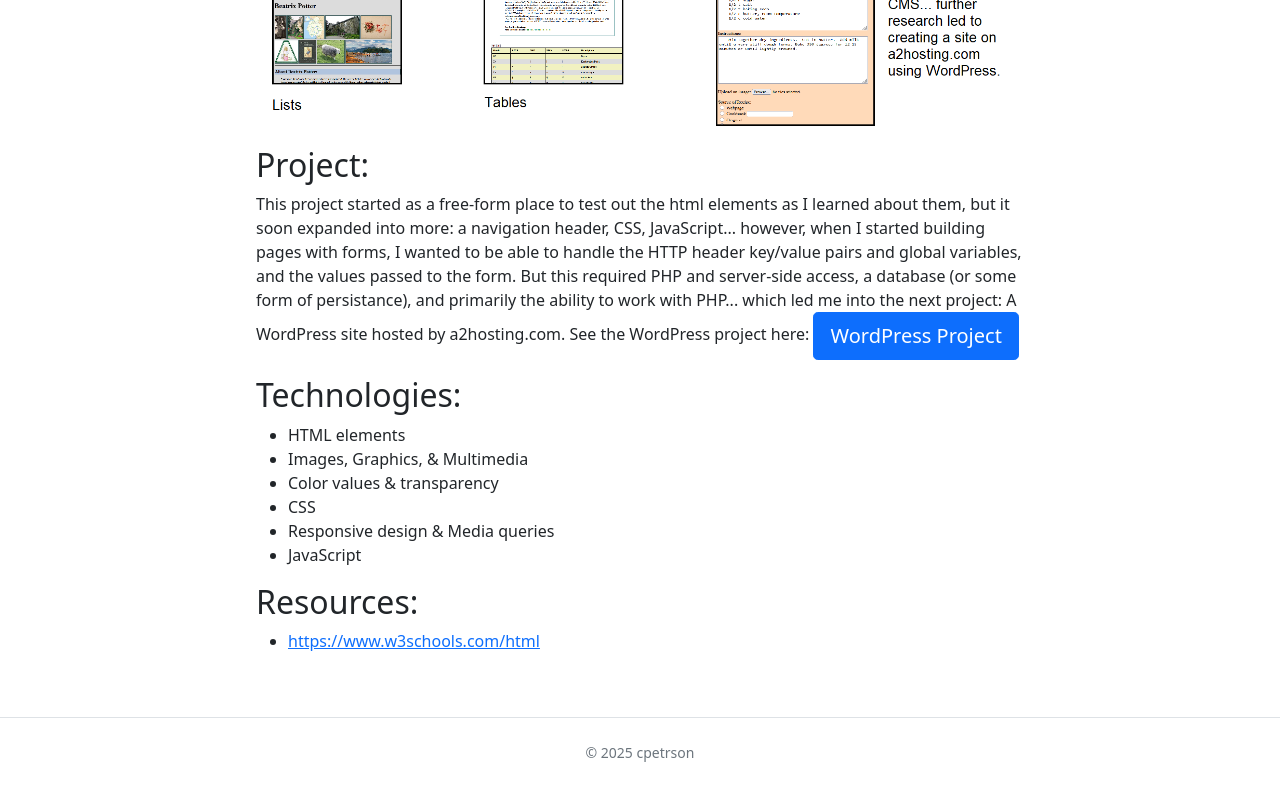
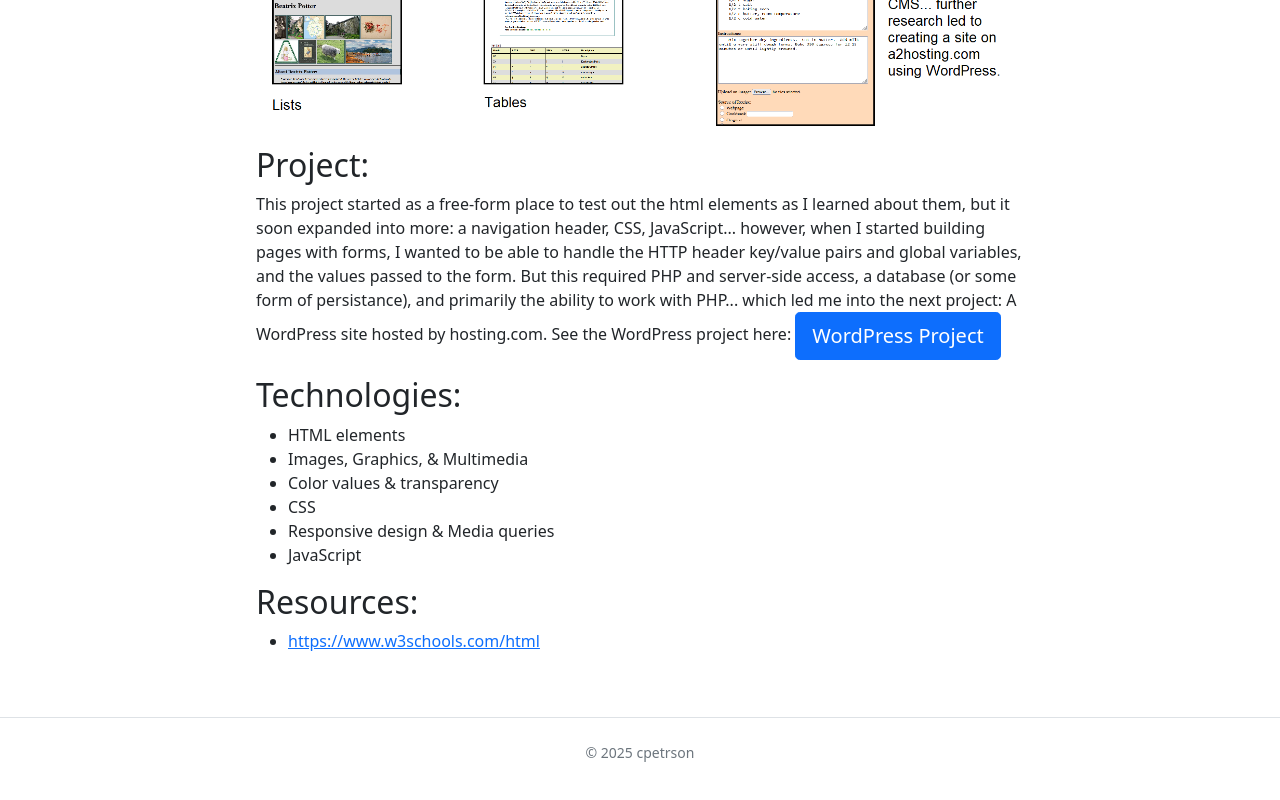
Before and after one commit to cpetrson/Example-Site, a plain HTML site: page myhtml.html in a window 1280 px wide. Shown: the part 1094-1894 px from the top of the page. Drawn offline with nearby package versions, Linux system fonts and the light colour scheme.

Commit message:
Updated myhtml.html and wp.html
Cosmetic

```diff
--- a/myhtml.html
+++ b/myhtml.html
@@ -63,7 +63,7 @@
       <div class="row">
         <div class="col-md-12 mb-12 mb-md-0">
           <h2>Project:</h2>
-          <p>This project started as a free-form place to test out the html elements as I learned about them, but it soon expanded into more: a navigation header, CSS, JavaScript... however, when I started building pages with forms, I wanted to be able to handle the HTTP header key/value pairs and global variables, and the values passed to the form.  But this required PHP and server-side access, a database (or some form of persistance), and primarily the ability to work with PHP... which led me into the next project: A WordPress site hosted by a2hosting.com.  See the WordPress project here: <a href="wp.html" class="btn btn-primary btn-lg">WordPress Project</a></p>
+          <p>This project started as a free-form place to test out the html elements as I learned about them, but it soon expanded into more: a navigation header, CSS, JavaScript... however, when I started building pages with forms, I wanted to be able to handle the HTTP header key/value pairs and global variables, and the values passed to the form.  But this required PHP and server-side access, a database (or some form of persistance), and primarily the ability to work with PHP... which led me into the next project: A WordPress site hosted by hosting.com.  See the WordPress project here: <a href="wp.html" class="btn btn-primary btn-lg">WordPress Project</a></p>
 
           <h2>Technologies:</h2>
           <ul>
```
Also changed, not shown: wp.html (+1 -1 lines).
